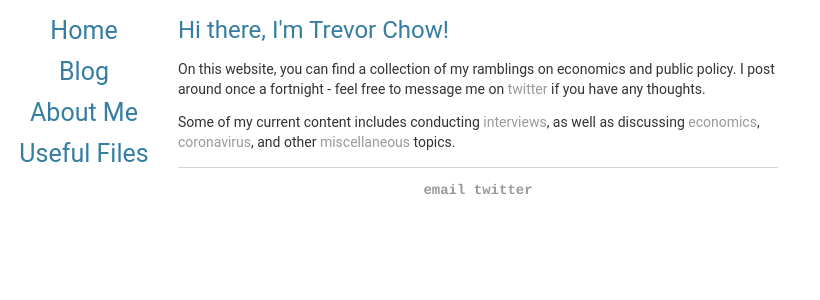
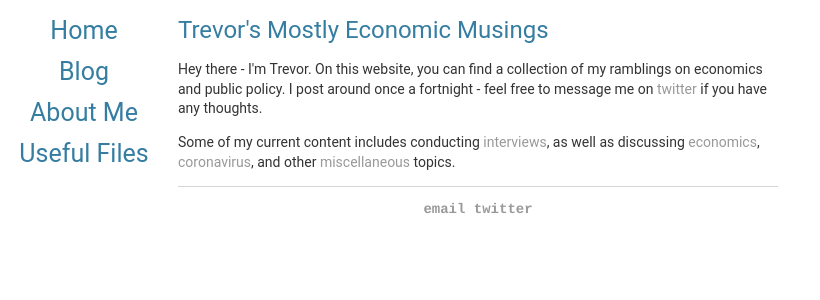
Before and after one commit to tmychow/tmychow.github.io, a Jekyll site: the page built from index.html, in a window 1280 px wide. Shown: the top 300 px of the page, without its empty margins (0-820 px from the left). Built offline with Jekyll 4.4.1, drawn with Linux system fonts in a browser that asks for light colours.

Commit message:
Update index.html

```diff
--- a/index.html
+++ b/index.html
@@ -3,7 +3,7 @@
 title: Trevor's Mostly Economic Musings
 ---
 <div class="blurb">
-	<h1>Hi there, I'm Trevor Chow!</h1>
-	<p>On this website, you can find a collection of my ramblings on economics and public policy. I post around once a fortnight - feel free to message me on <a href="https://twitter.com/tmychow">twitter</a> if you have any thoughts.</p>
+	<h1>Trevor's Mostly Economic Musings</h1>
+	<p>Hey there - I'm Trevor. On this website, you can find a collection of my ramblings on economics and public policy. I post around once a fortnight - feel free to message me on <a href="https://twitter.com/tmychow">twitter</a> if you have any thoughts.</p>
 	<p>Some of my current content includes conducting <a href="/tag/interview">interviews</a>, as well as discussing <a href="/tag/economics">economics</a>, <a href="/tag/coronavirus">coronavirus</a>, and other <a href="/tag/miscellaneous">miscellaneous</a> topics.</p>
 </div><!-- /.blurb -->
```
